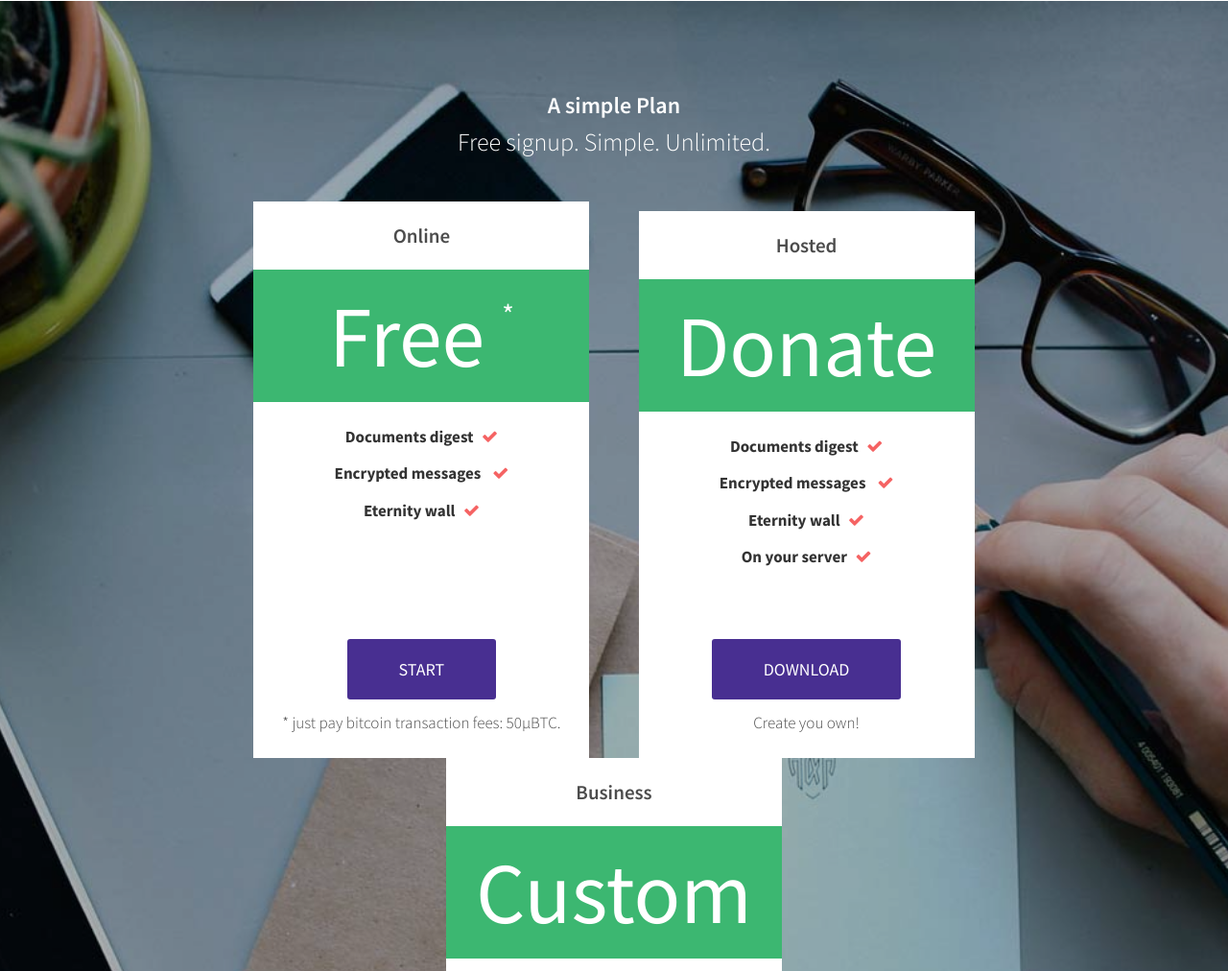
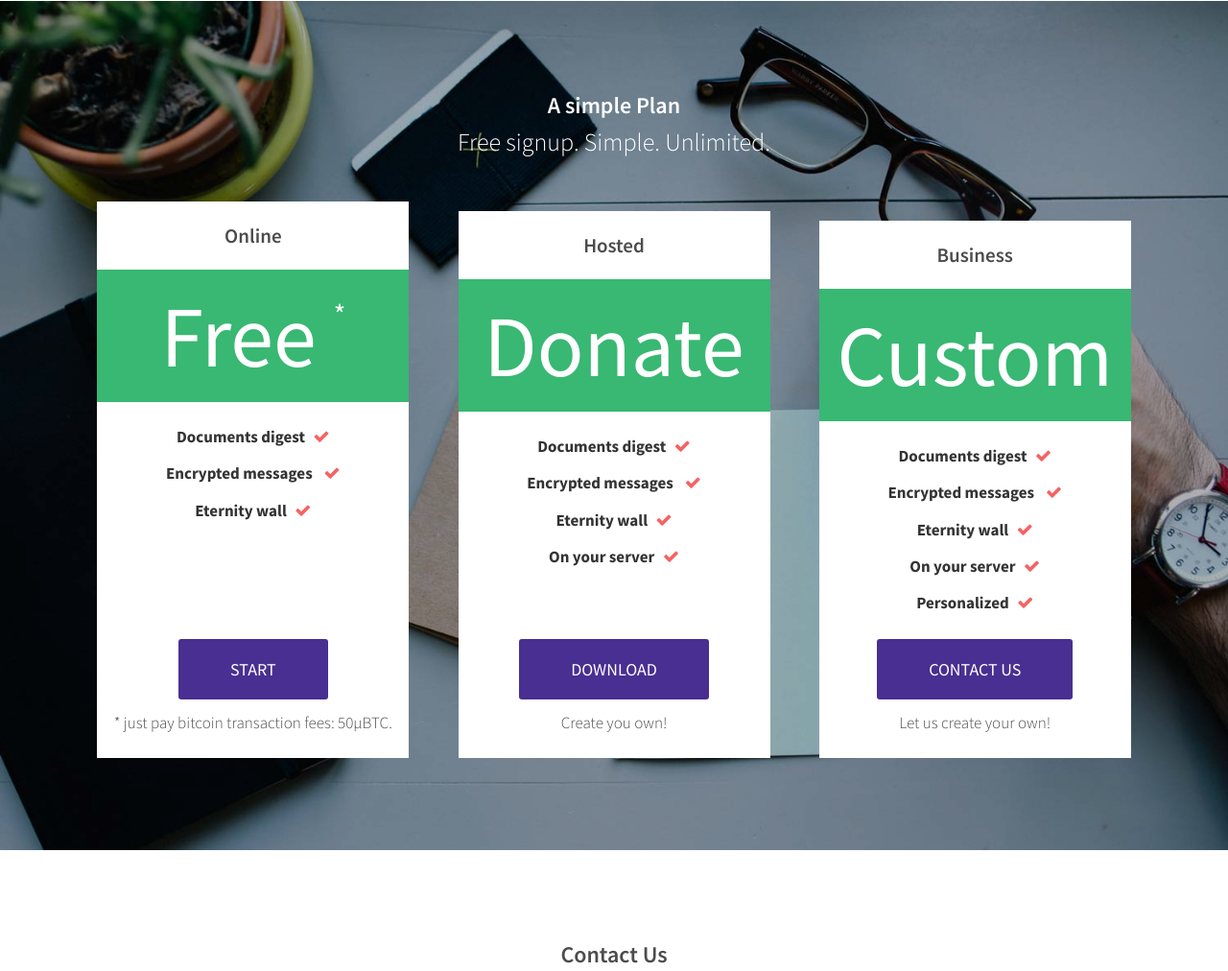
Before and after one commit to dipl-me/remembr.io-website, a plain HTML site: page index.html in a window 1280 px wide. Shown: the part 2928-3940 px from the top of the page at 96% size. Drawn offline with Linux system fonts and the light colour scheme; some packages are replaced by stand-ins of ours; no server answers.

Commit message:
dipl green

```diff
--- a/css/main.css
+++ b/css/main.css
@@ -466,7 +466,7 @@ transform:translateY(0);
 
 .plan {
   background-color: #fff;
-  width: 350px;
+  width: 325px;
   display: inline-block;
   margin: 0 0 1.5em;
   max-width: 100%;
@@ -484,7 +484,7 @@ transform:translateY(0);
 }
 
 .price {
-  background-color: #3cb771;
+  background-color: #38b872;
   color: #fff;
 }
 
@@ -990,7 +990,7 @@ blockquote::before {
 
 .plan {
   margin: 0 1.5em 0;
-  width: 350px;
+  width: 325px;
 }
 
 blockquote { padding: 0 0 0 3em; }
```
